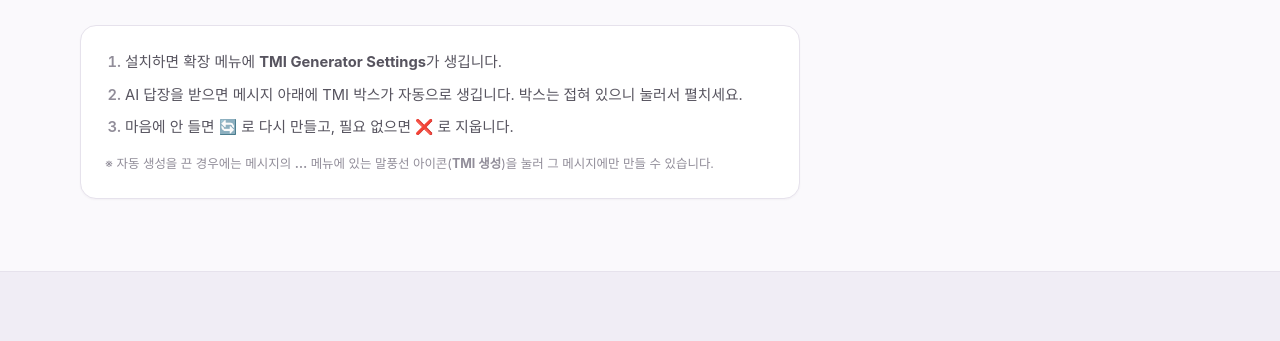
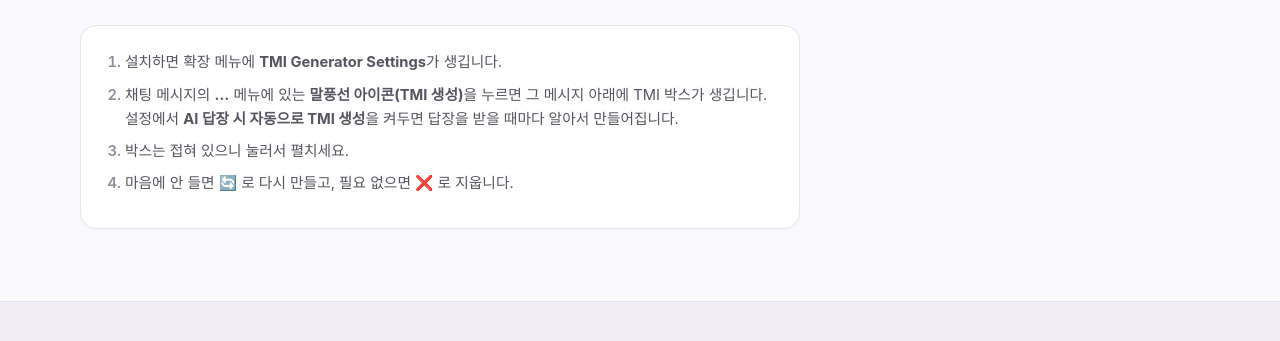
Before and after one commit to keepsanity/keepsanity.github.io, a plain HTML site: page tmigenerator.html in a window 1280 px wide. Shown: the part 684-1025 px from the top of the page. Drawn offline with Linux system fonts and the light colour scheme; a web font is replaced by a local one.

Commit message:
TMI Generator 설명서에 말풍선 아이콘 생성 방법을 사용법 단계로 올림
Co-Authored-By: Claude Opus 5.5 <noreply@anthropic.com>

```diff
--- a/tmigenerator.html
+++ b/tmigenerator.html
@@ -85,10 +85,10 @@
       <div class="g-install">
         <ol>
           <li>설치하면 확장 메뉴에 <b>TMI Generator Settings</b>가 생깁니다.</li>
-          <li>AI 답장을 받으면 메시지 아래에 TMI 박스가 자동으로 생깁니다. 박스는 접혀 있으니 눌러서 펼치세요.</li>
+          <li>채팅 메시지의 <b>…</b> 메뉴에 있는 <b>말풍선 아이콘(TMI 생성)</b>을 누르면 그 메시지 아래에 TMI 박스가 생깁니다. 설정에서 <b>AI 답장 시 자동으로 TMI 생성</b>을 켜두면 답장을 받을 때마다 알아서 만들어집니다.</li>
+          <li>박스는 접혀 있으니 눌러서 펼치세요.</li>
           <li>마음에 안 들면 <b>🔄</b> 로 다시 만들고, 필요 없으면 <b>❌</b> 로 지웁니다.</li>
         </ol>
-        <p class="tiny">※ 자동 생성을 끈 경우에는 메시지의 <b>…</b> 메뉴에 있는 말풍선 아이콘(<b>TMI 생성</b>)을 눌러 그 메시지에만 만들 수 있습니다.</p>
       </div>
     </div>
   </section>
```
